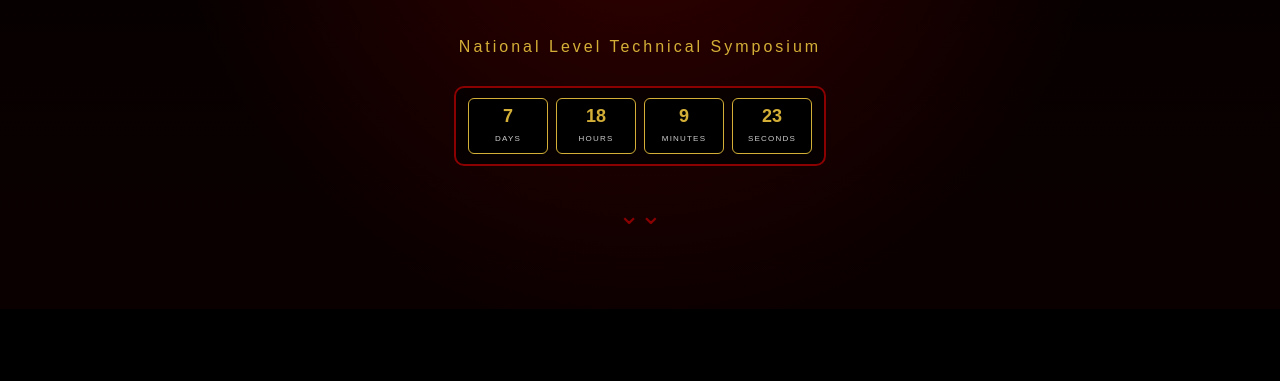
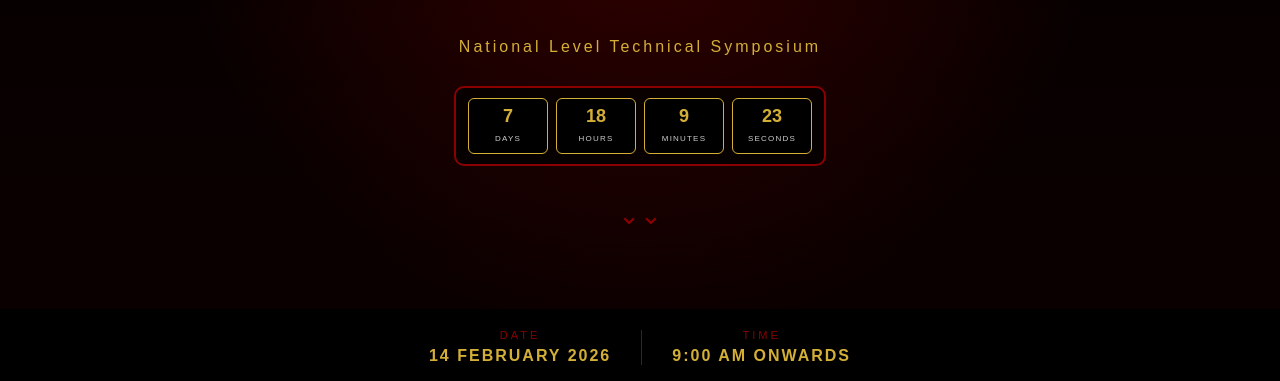
Before and after one commit to powerhowz26/powerhowz-26, a plain HTML site: page index.html in a window 1280 px wide. Shown: the part 571-952 px from the top of the page. Drawn offline with Linux system fonts and the light colour scheme.

Commit message:
Update index.html

```diff
--- a/index.html
+++ b/index.html
@@ -263,6 +263,46 @@ body{
   border-color: #8b0000;
   color: #ffffff;
 }
+.event-datetime{
+  display:flex;
+  align-items:center;
+  justify-content:center;
+  gap:30px;
+  margin:20px 0 40px;
+  flex-wrap:wrap;
+}
+
+.dt-box{
+  text-align:center;
+}
+
+.dt-label{
+  display:block;
+  font-size:11px;
+  letter-spacing:3px;
+  color:#8b0000;
+  margin-bottom:6px;
+}
+
+.dt-value{
+  font-size:16px;
+  letter-spacing:2px;
+  color:#d4af37;
+  font-weight:600;
+}
+
+.dt-divider{
+  width:1px;
+  height:35px;
+  background:#8b0000;
+}
+
+/* Mobile */
+@media(max-width:600px){
+  .dt-divider{
+    display:none;
+  }
+}
 
 
 </style>
@@ -308,6 +348,20 @@ National Level Technical Symposium</p>
 </div>
 
 <div style="font-size:26px;color:#8b0000;animation:bounce 1.6s infinite;">⌄⌄</div>
+</div>
+<!-- EVENT DATE & TIME -->
+<div class="event-datetime">
+  <div class="dt-box">
+    <span class="dt-label">DATE</span>
+    <span class="dt-value">14 FEBRUARY 2026</span>
+  </div>
+
+  <div class="dt-divider"></div>
+
+  <div class="dt-box">
+    <span class="dt-label">TIME</span>
+    <span class="dt-value">9:00 AM ONWARDS</span>
+  </div>
 </div>
 
 <!-- EVENTS -->
```
